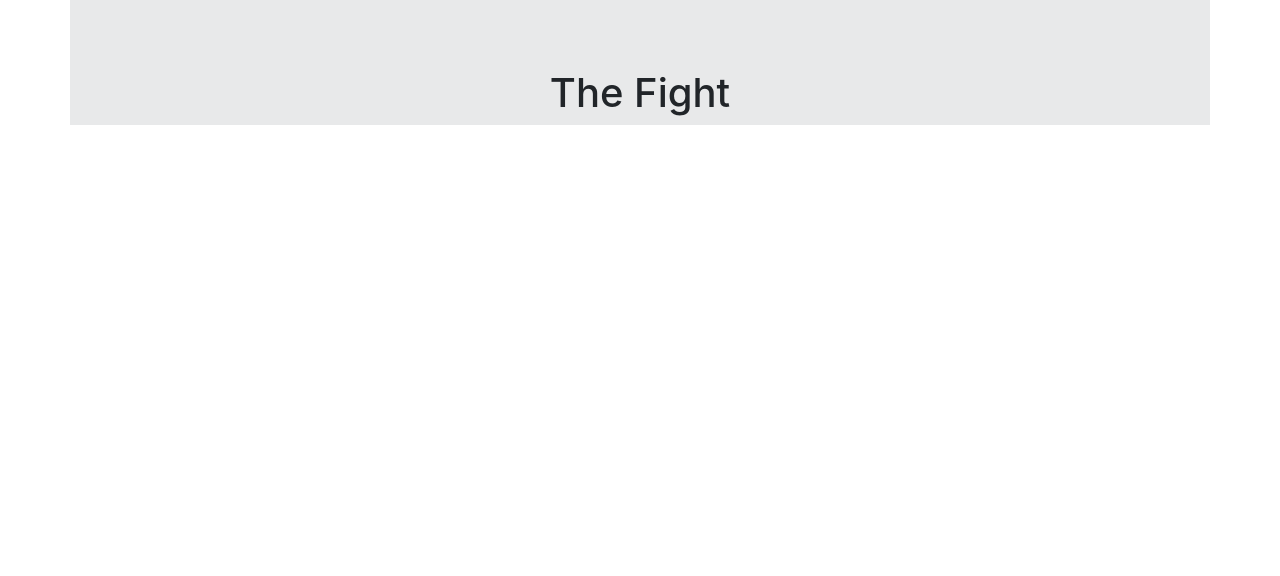
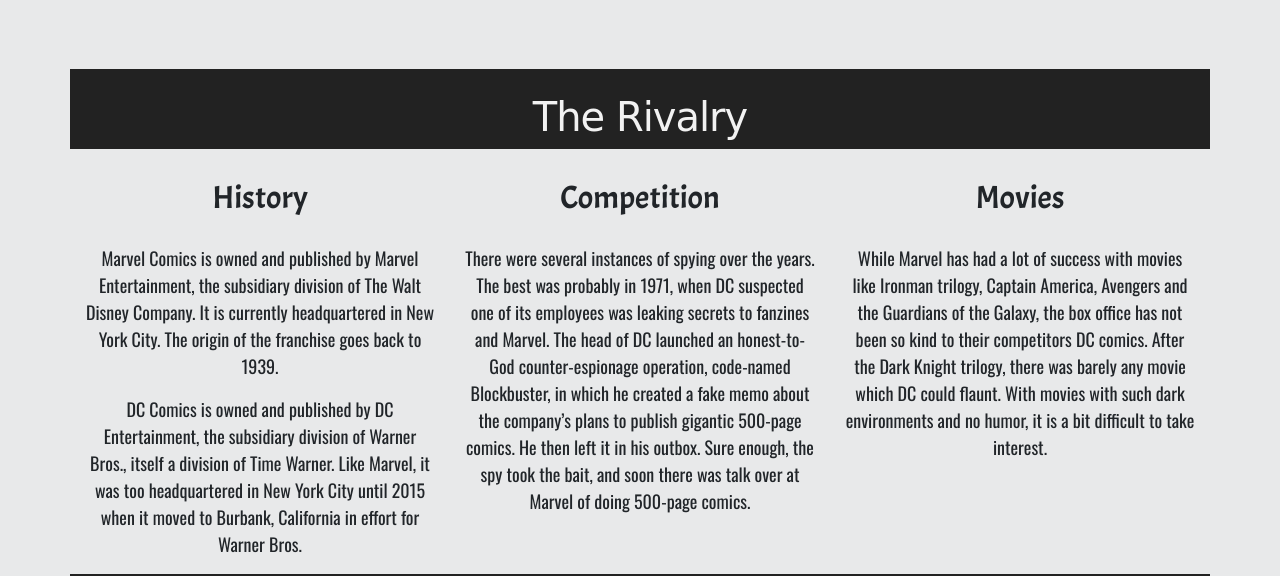
Before and after one commit to anish7010/Heroes_Bootstrap, a plain HTML site: page index.html in a window 1280 px wide. Shown: the part 851-1427 px from the top of the page. Before the commit the page ends 976 px from the top, so only its background shows below. Drawn offline with nearby package versions, Linux system fonts and the light colour scheme; a web font is replaced by a local one.

Commit message:
Index page almost ready. Dropdowns to be added

```diff
--- a/css/index.css
+++ b/css/index.css
@@ -1,9 +1,9 @@
 #comic {
-    color: #e81420;
+    color: white;
 }
 
 #wars {
-    color: #1879db;
+    color: white;
 }
 
 .topleft li {
@@ -16,8 +16,9 @@
 }
 
 #bar {
+    background: #222;
     height: 80px;
-    border-bottom: 2px solid black;
+    border-bottom: 1px solid black;
     border-top: 2px solid black;
 }
 
@@ -34,7 +35,7 @@
 }
 
 body {
-    background: white;
+    background: #e8e9ea;
     top margin: 20px;
 }
 
@@ -54,3 +55,29 @@ body {
     padding-left: 50px;
     padding-top: 50px
 }                                                                   /* Miidle content done*/
+
+
+#contentheader {                                                    /* After pictures content*/
+    color: #f2f2f2;
+    background: #222;
+    font-family: 'Supermercado One', cursive;
+    letter-spacing: -1px;
+}
+
+.subheading {
+    padding-top: 30px;
+    font-family: 'Acme', sans-serif;
+}
+
+.subpara {
+    padding-top: 20px;
+    font-family: 'Oswald', sans-serif;
+    font-size: 18px;
+}
+
+#footer {                                                             /* footer */
+    background: #222;
+    color: #f2f2f2;
+    font-family: 'Slabo 27px', serif;
+    font-size: 14px;
+}
--- a/index.html
+++ b/index.html
@@ -13,14 +13,18 @@
     <link rel="stylesheet" type="text/css" href="css/index.css" />
     <!-- google fonts-->
     <link href="https://fonts.googleapis.com/css?family=Berkshire+Swash" rel="stylesheet">
+    <link href="https://fonts.googleapis.com/css?family=Supermercado+One" rel="stylesheet">
+    <link href="https://fonts.googleapis.com/css?family=Slabo+27px" rel="stylesheet">
+    <link href="https://fonts.googleapis.com/css?family=Acme" rel="stylesheet">
+    <link href="https://fonts.googleapis.com/css?family=Oswald" rel="stylesheet">
     <!--added because of the slider -->
     <script src="https://ajax.googleapis.com/ajax/libs/jquery/3.3.1/jquery.min.js"></script>
 	<script src="https://cdnjs.cloudflare.com/ajax/libs/popper.js/1.12.9/umd/popper.min.js"></script>
   	<script src="https://maxcdn.bootstrapcdn.com/bootstrap/4.0.0/js/bootstrap.min.js"></script>
 </head>
 
-<body>
-    <nav id = "bar" class="navbar navbar-expand-lg navbar-light bg-light">
+<body>	<!--navigation bar -->
+    <nav id = "bar" class="navbar navbar-expand-lg navbar-dark bg-dark">
         <div class="collapse navbar-collapse" id="navbarSupportedContent">
             <ul class="navbar-nav mr-auto topleft">
             	<li class="nav-item active">
@@ -33,9 +37,10 @@
                 </li>
             </ul>              <!--social media logo -->
             <ul class="social" class="form-inline my-2 my-lg-0">
-                <li><img src = "images/fb.ico" alt = "fb" width="40px"></li>
-                <li><img src = "images/youtube.png" alt = "youtube" width = "40px"></li>
-                <li><img src = "images/twitter.png" alt = "twitter" width = "40px"></li>
+                <li><img src = "images/fb.ico" alt = "fb" width="40px" height="40px"></li>
+                <li><img src = "images/youtube.png" alt = "youtube" width = "40px" height="40px"></li>
+                <li><img src = "images/twitter.png" alt = "twitter" width = "40px" height="40px"></li>
+                <li><img src = "images/insta.png" alt = "instagram" width = "40px" height="40px"></li>
             </ul>
         </div>
     </nav>
@@ -52,7 +57,7 @@
             <br>
             <br>
             <br>
-            <br>
+            <br>		<!--automatic slide show of marvel side -->
             <div id="carouselExampleSlidesOnly" class="carousel slide col-6" data-ride="carousel">
 			  <div class="carousel-inner" role="listbox">
 			    <div class="carousel-item active">
@@ -66,7 +71,7 @@
 			    </div>
 			  </div>
 			</div>
-
+						<!--automatic slide show of dc side -->
 			<div id="carouselExampleSlidesOnly" class="carousel slide col-6" data-ride="carousel">
 			  <div class="carousel-inner" role="listbox">
 			    <div class="carousel-item active">
@@ -78,14 +83,45 @@
 			    <div class="carousel-item">
 			      <img class="d-block img-fluid pictures" src="images/batman.png" alt="Third slide">
 			    </div>
+				<br>
+				<br>
+				<br>
 			  </div>
 			</div>
-			<div class = "col-12">
+			<div id = "contentheader" class = "col-12">
 			<br>
-			<br>
-			<br>
-			<h1>The Fight</h1>
+			<h1>The Rivalry</h1>
 			</div>
+			<div class = "col-4 subheading">
+				<h2>History</h2>
+			</div>
+			<div class = "col-4 subheading">
+				<h2>Competition</h2>
+			</div>
+			<div class = "col-4 subheading">
+				<h2>Movies</h2>
+			</div>
+			<div class = "col-4 subpara">
+				<p>
+					Marvel Comics is owned and published by Marvel Entertainment, the subsidiary division of The Walt Disney Company. It is currently headquartered in New York City. The origin of the franchise goes back to 1939.
+				</p>
+				<p>
+					DC Comics is owned and published by DC Entertainment, the subsidiary division of Warner Bros., itself a division of Time Warner. Like Marvel, it was too headquartered in New York City until 2015 when it moved to Burbank, California in effort for Warner Bros.
+				</p>
+			</div>
+			<div class = "col-4 subpara">
+				<p>
+					 There were several instances of spying over the years. The best was probably in 1971, when DC suspected one of its employees was leaking secrets to fanzines and Marvel. The head of DC launched an honest-to-God counter-espionage operation, code-named Blockbuster, in which he created a fake memo about the company’s plans to publish gigantic 500-page comics. He then left it in his outbox. Sure enough, the spy took the bait, and soon there was talk over at Marvel of doing 500-page comics.
+				</p>
+			</div>
+			<div class = "col-4 subpara">
+				<p>
+					While Marvel has had a lot of success with movies like Ironman trilogy, Captain America, Avengers and the Guardians of the Galaxy, the box office has not been so kind to their competitors DC comics. After the Dark Knight trilogy, there was barely any movie which DC could flaunt. With movies with such dark environments and no humor, it is a bit difficult to take interest.
+				</p>
+			</div>
+			<footer id = "footer" class = "col-12">
+				Copyrights, Anish DC comics and Marvel Anish.
+			</footer>
         </div>
     </div>
 </body>
```
Also changed, not shown: images/insta.png (added).
